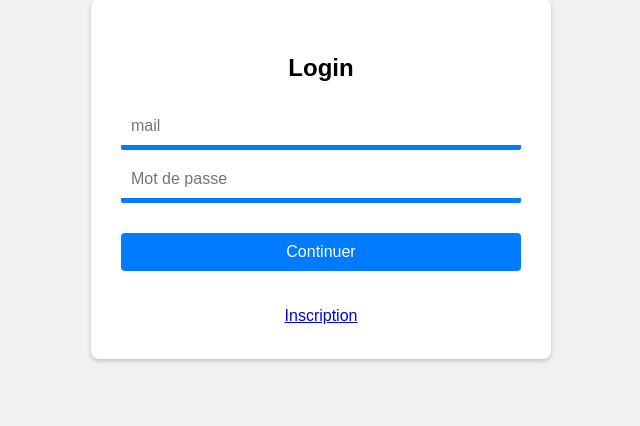
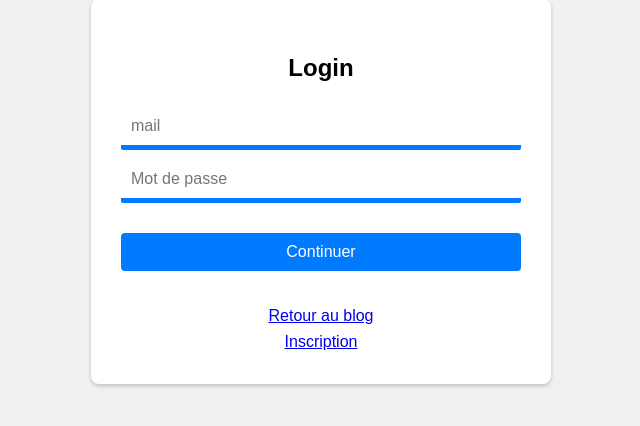
Before and after one commit to juliennofacelyg/PRAXMAX-IIA-SI, a PHP site: page /login.php in a window 1280 px wide. Shown: the part 31-457 px from the top of the page, without its empty margins (319-959 px from the left). Run offline with PHP 8.4, Linux system fonts and the light colour scheme.

Commit message:
add link return to blog

```diff
--- a/login.php
+++ b/login.php
@@ -50,6 +50,7 @@ if (isset($_POST["mail"]) && isset($_POST["mdp"])) {
         <button type="submit">Continuer</button>
         <p style="color: red;"><?= $erreur ?></p>
     </form>
+    <a href="public/blog.php">Retour au blog</a>
     <a href="register.php">Inscription</a>
     </div>
 </body>
```
